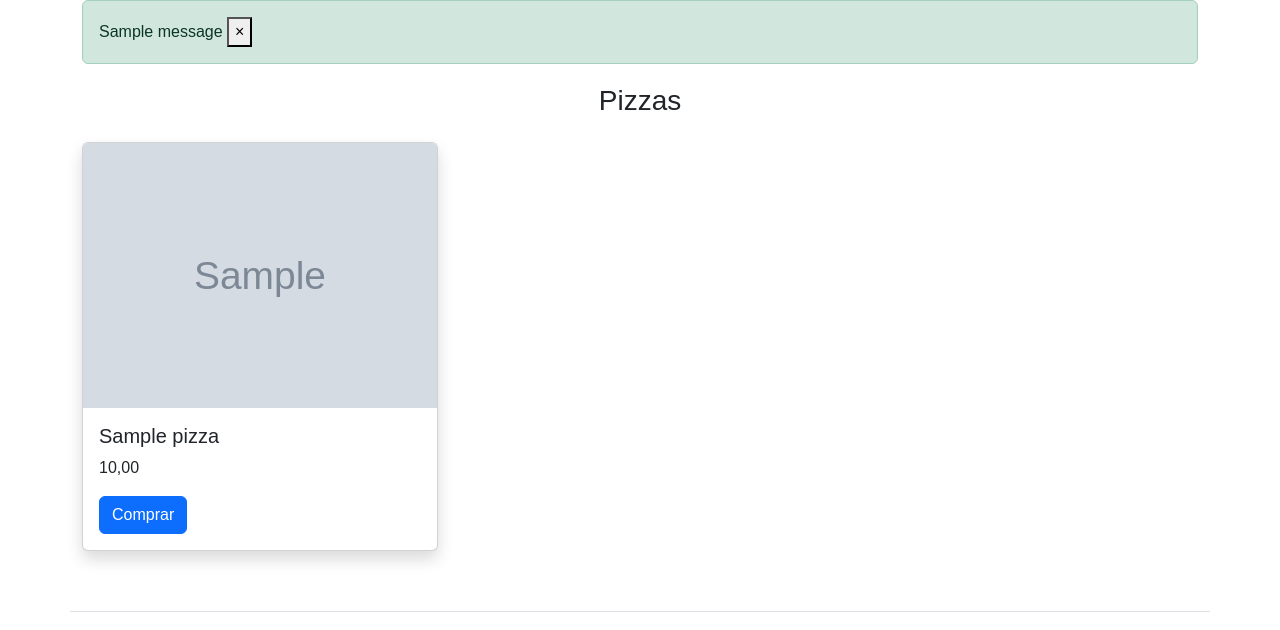
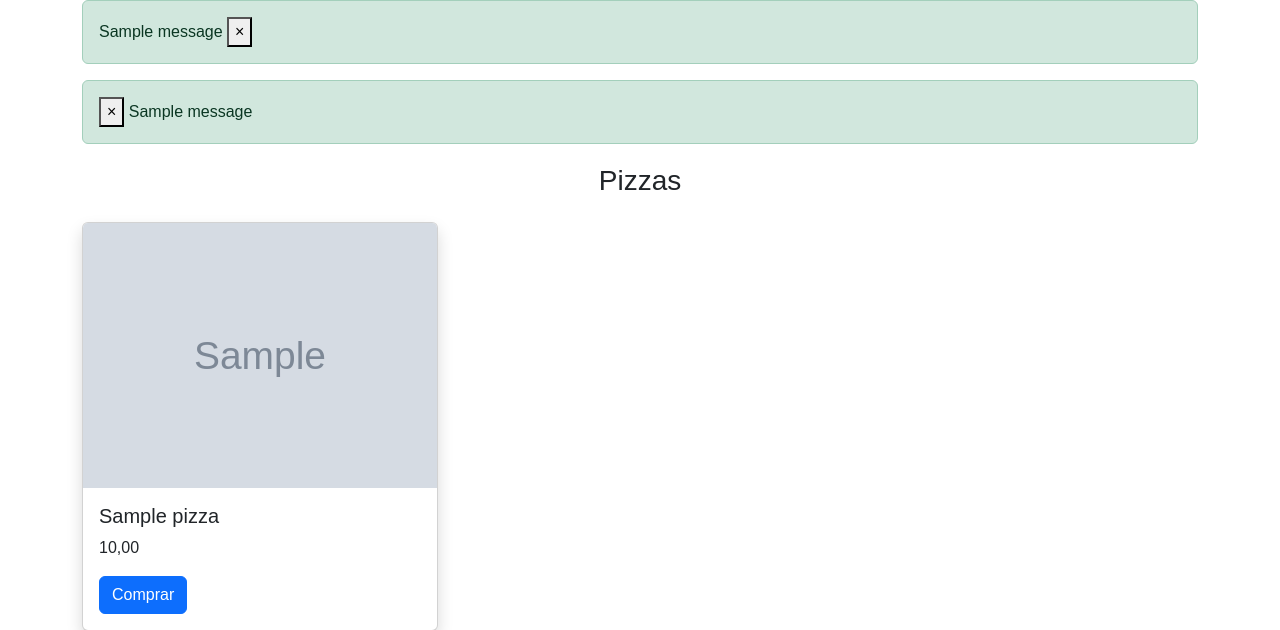
Before and after one commit to diegobers/john-pizzas, a Django app: page / in a window 1280 px wide. Shown: the part 144-774 px from the top of the page. Run offline with Django 5.2, Linux system fonts and the light colour scheme; tables that the repository leaves empty hold one stand-in row (values such as "Sample post"); grey boxes marked "Sample" are stand-in pictures; one stand-in notice (Sample message) is shown; some libraries are stand-ins or nearby versions.

Commit message:
update alert templates

```diff
--- a/templates/layouts/base.html
+++ b/templates/layouts/base.html
@@ -22,22 +22,7 @@
   {% include 'partials/_navbar.html' %}
 
   <main class="main-content light-grey">
-    {% if messages %}
-      <div class="container">
-        <div class="row">
-          <div class="col-sm-12">
-            {% for message in messages %}
-              <div class="alert alert-{{ message.tags }} alert-dismissible" role="alert">
-                {{ message }}
-                <button type="button" class="close" data-dismiss="alert" aria-label="Close">
-                  <span aria-hidden="true">&times;</span>
-                </button>
-              </div>
-            {% endfor %}
-          </div>
-        </div>
-      </div>
-    {% endif %}
+    {% include 'partials/_alerts.html' %}
 
     {% block content %}
     {% endblock content %}
--- /dev/null
+++ b/templates/partials/_alerts.html
@@ -0,0 +1,30 @@
+{% if messages %}
+  <div class="container">
+    <div class="row">
+      <div class="col-sm-12">
+        {% for message in messages %}
+          <div class="alert alert-{{ message.tags }} alert-dismissible" role="alert">
+            {{ message }}
+            <button type="button" class="close" data-dismiss="alert" aria-label="Close">
+              <span aria-hidden="true">&times;</span>
+            </button>
+          </div>
+        {% endfor %}
+      </div>
+    </div>
+  </div>
+{% endif %}
+
+{% if messages %}
+  {% for message in messages %}
+    <div id="message" class="container">
+      <div {% if message.tags %} class="alert alert-{{ message.tags }}"{% endif %} role="alert">
+        <button type="button" class="close" data-dismiss="alert">
+          <span aria-hidden="true">&times;</span>
+        </button>
+          {% if message.level == DEFAULT_MESSAGE_LEVELS.ERROR %}Error: {% endif %}
+          {{ message }}
+      </div>
+    </div>
+  {% endfor %}
+{% endif %}
```
